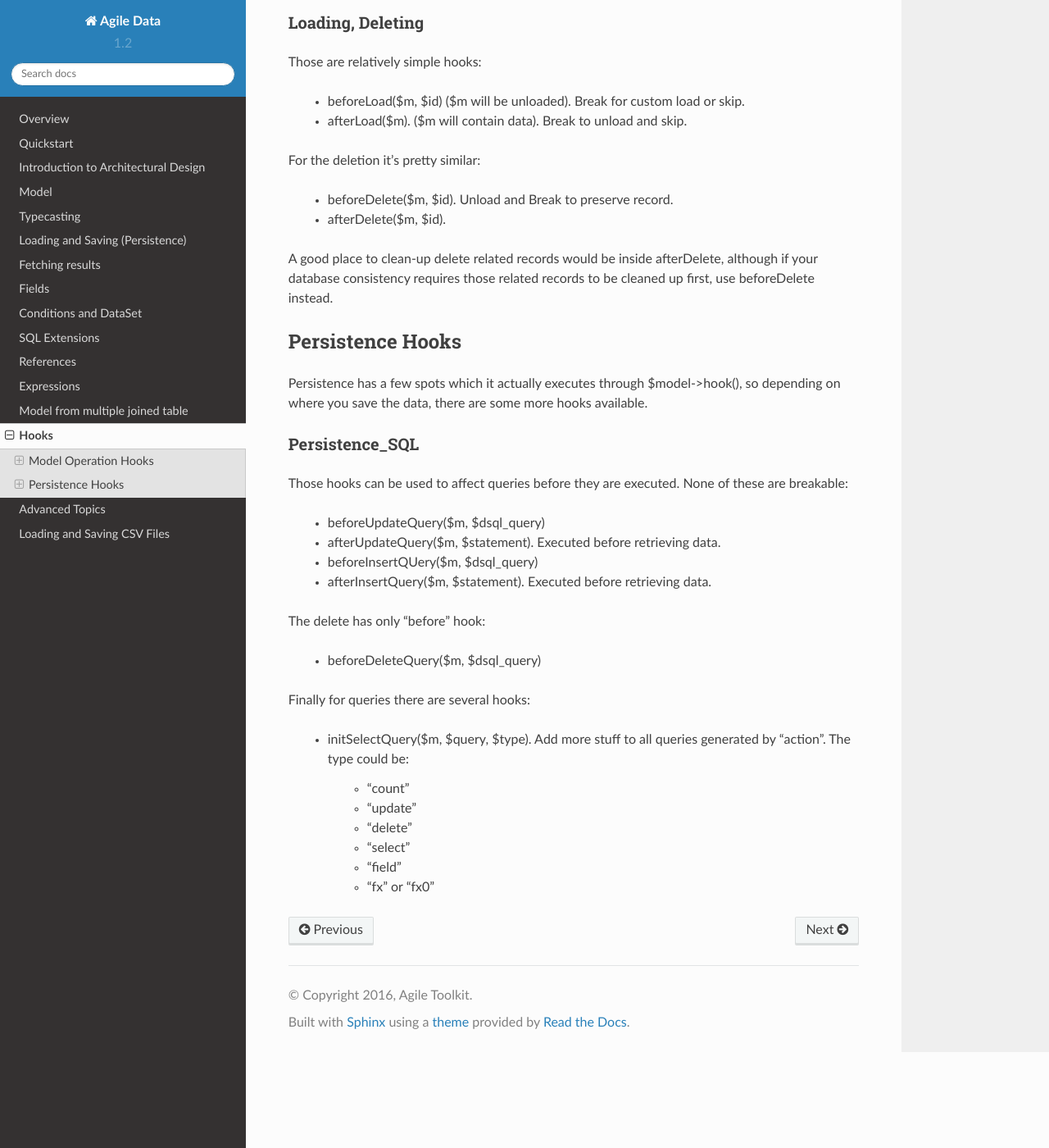
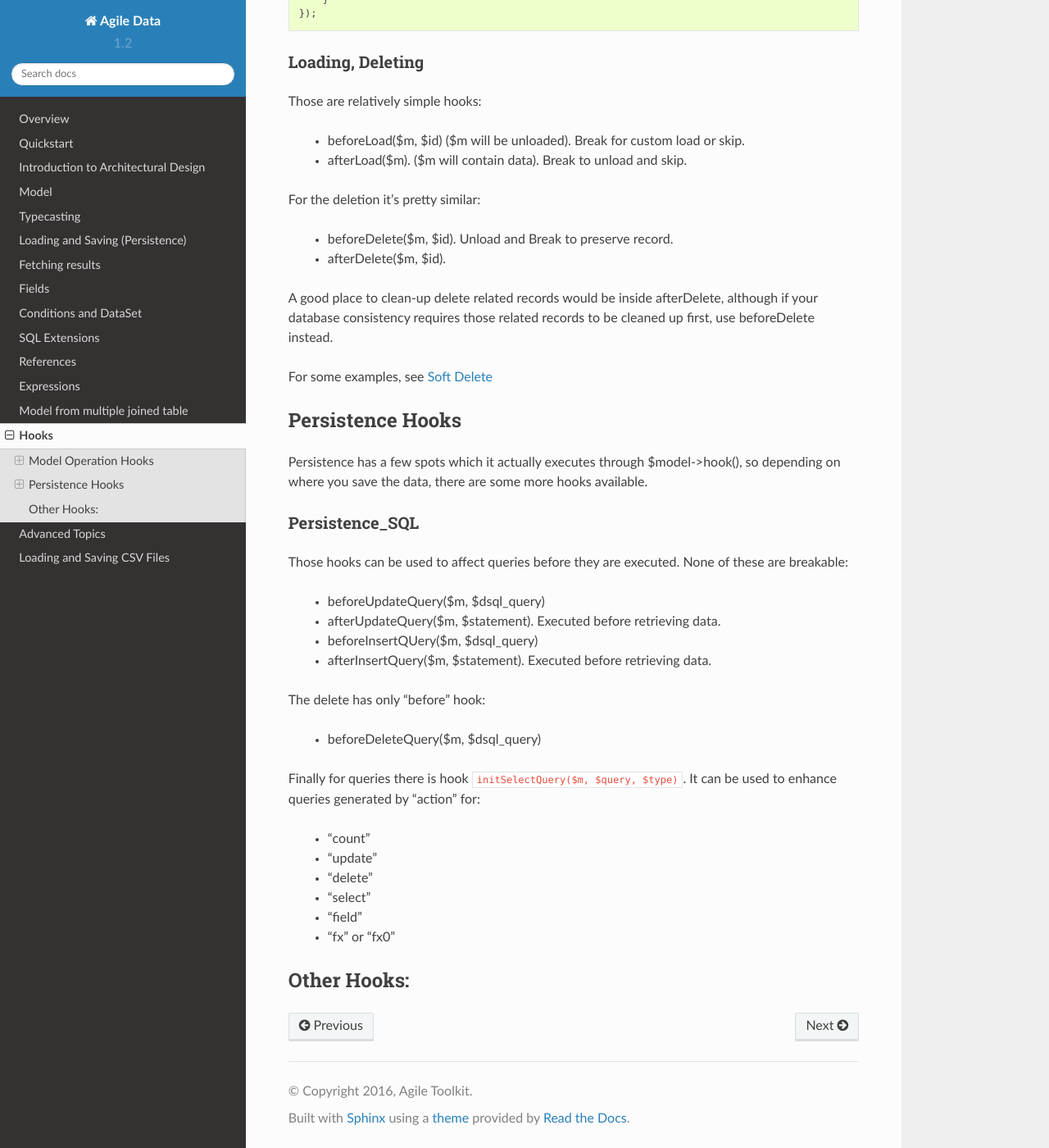
Before and after one commit to atk4/data, a Sphinx documentation site: the page built from docs/hooks.rst, in a window 1280 px wide and 1400 px high, scrolled down 2816 px. Shown: the whole window at 82% size. Built offline with Sphinx 7.4.7 and the Read the Docs theme 2.0.0, drawn with Linux system fonts in a browser that asks for light colours; pages that are not in the unit, such as notebooks, are missing from menus; cross-references to code outside the pages are shown as plain code; some of the changed text lies outside the part shown.

Commit message:
addressed comments

```diff
--- a/docs/advanced.rst
+++ b/docs/advanced.rst
@@ -85,6 +85,8 @@ provide the values to be saved during ``save()``. beforeUpdate() will not be cal
 new record is inserted, so those fields will be left as "null" after initial insert.
 
 If you wish, you can modify the code and insert historical records into other table.
+
+.. _soft_delete:
 
 Soft Delete
 ===========
--- a/docs/hooks.rst
+++ b/docs/hooks.rst
@@ -106,6 +106,8 @@ use to withdraw certain fields from actually being saved into the database (by u
 afterInsert will receive either $id of new record or null if model couldn't procude ID field. Also,
 afterInsert is actually called before :php:meth:`Model::_reload_after_save` reloading is done.
 
+For some examples, see :ref:`soft_delete`
+
 beforeSave, afterSave Hook
 --------------------------
 
@@ -143,6 +145,8 @@ A good place to clean-up delete related records would be inside afterDelete, alt
 if your database consistency requires those related records to be cleaned up first, use
 beforeDelete instead.
 
+For some examples, see :ref:`soft_delete`
+
 Persistence Hooks
 =================
 
@@ -164,13 +168,22 @@ The delete has only "before" hook:
 
  - beforeDeleteQuery($m, $dsql_query)
 
-Finally for queries there are several hooks:
+Finally for queries there is hook ``initSelectQuery($m, $query, $type)``. It can be used to enhance queries
+generated by "action" for:
 
- - initSelectQuery($m, $query, $type). Add more stuff to all queries generated
-   by "action". The type could be:
-    - "count"
-    - "update"
-    - "delete"
-    - "select"
-    - "field"
-    - "fx" or "fx0"
+ - "count"
+ - "update"
+ - "delete"
+ - "select"
+ - "field"
+ - "fx" or "fx0"
+
+Other Hooks:
+============
+
+
+.. todo: The following hooks need documentation:
+
+    - onlyFields
+    - normalize
+    - afterAdd
```
